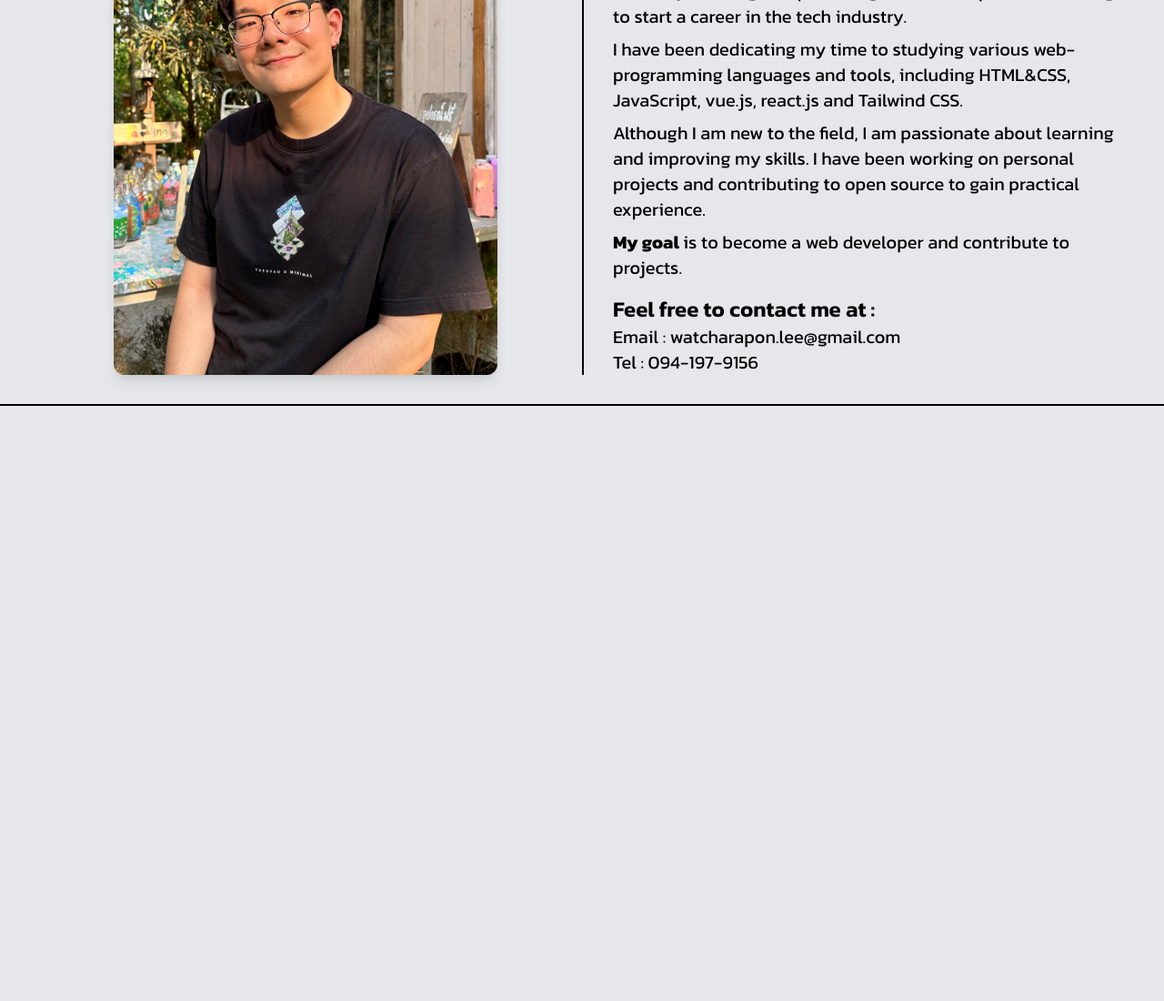
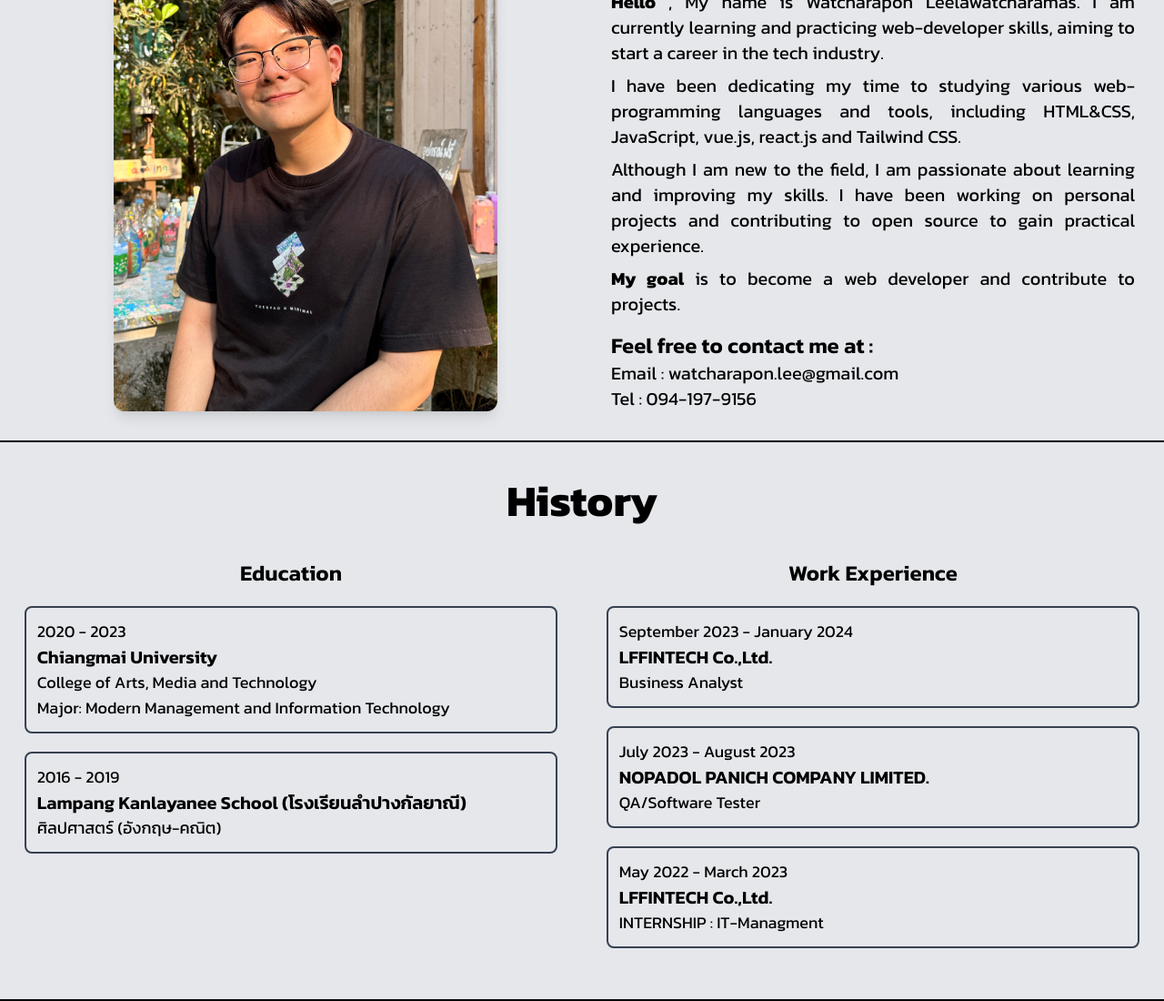
Before and after one commit to Watcharaponlee/Web-Prfofile, a website: page index.html in a window 1280 px wide. Shown: the part 408-1508 px from the top of the page at 91% size. Before the commit the page ends 854 px from the top, so only its background shows below. Drawn offline with nearby package versions, Linux system fonts and the light colour scheme.

Commit message:
Update_20/7/2567
Add :
Animation
My History

```diff
--- a/index.html
+++ b/index.html
@@ -7,31 +7,35 @@
     <style>
         @import url('https://fonts.googleapis.com/css2?family=Kanit:ital,wght@0,100;0,200;0,300;0,400;0,500;0,600;0,700;0,800;0,900;1,100;1,200;1,300;1,400;1,500;1,600;1,700;1,800;1,900&display=swap');
     </style>
-    <link href="./public/output.css" rel="stylesheet">
+    <!-- <link href="./public/output.css" rel="stylesheet"> -->
+    <link rel="icon" href="./image/favicon.ico" type="image/x-icon">
     <link href="https://cdn.jsdelivr.net/npm/tailwindcss@2.2.19/dist/tailwind.min.css" rel="stylesheet">
-    <link rel="icon" href="./image/favicon.ico" type="image/x-icon">
+    <link
+    rel="stylesheet"
+    href="https://cdnjs.cloudflare.com/ajax/libs/animate.css/4.1.1/animate.min.css"
+  />
 </head>
 <body>
     <nav class=" p-4 ">
         <div class="border-b-2 pb-4 pt-0 border-black container mx-auto flex justify-between items-center">
             <div class="flex items-center flex-shrink-0 text-black mr-6">
-                <span class="font-light text-xl tracking-tight ">Watcharapon Leelawatcharamas</span>
+                <span class="font-light text-xl tracking-tight">Watcharapon Leelawatcharamas</span>
             </div>
     </nav>
 
-    <div class="container mx-auto px-4 pt-7 pb-14 border-b-2 border-black text-center">
-        <h1 class="text-8xl font-bold"><ins>Welcome</ins> to My Web-Profile
+    <div class="container mx-auto px-4 pt-7 pb-14 border-b-2 border-black text-center ">
+        <h1 class="text-8xl font-bold fade-in"><ins>Welcome</ins> to My Web-Profile
     </div>
 
-    <section class="container mx-auto p-8 flex flex-col md:flex-row border-b-2 border-black items-center">
+    <section class="container mx-auto p-8 flex flex-col md:flex-row m-10 border-b-2 border-black items-center">
         <!-- รูปภาพ -->
-        <div class="w-full md:w-1/2 flex justify-center mb-4 md:mb-0">
+        <div class="w-full md:w-1/2 flex justify-center mb-4 md:mb-0 animate__animated animate__fadeInLeft">
             <img src="./image/watcharapon_3.jpg" alt="Profile Picture" class="rounded-xl shadow-lg">
         </div>
         <!-- หัวข้อและเนื้อหา -->
-        <div class="w-full md:w-1/2 md:pl-8 border-l-2 border-black">
-            <h2 class="text-5xl font-bold mb-4 underline">About Me</h2>
-            <p class=" mb-2 text-xl font-normal">
+        <div class="w-full md:w-1/2 md:pl-8 border-black text-justify animate__animated animate__fadeInRight">
+            <h2 class="text-5xl font-bold mb-4 ">About Me</h2>
+            <p class=" mb-2 text-xl font-normal ">
                 <strong>Hello</strong> , My name is Watcharapon Leelawatcharamas.
                 I am currently learning and practicing web-developer skills,
                 aiming to start a career in the tech industry.
@@ -54,6 +58,51 @@
         </div>
     </section>
 
+    <div class="container mx-auto pb-14 border-b-2 border-black">
+        <h1 class="text-5xl font-bold text-center">History</h1>
+        <div class=" grid grid-cols-1 md:grid-cols-2 mt-10 justify-items-center">
+          <!-- Education Section -->
+          <div class="w-11/12">
+            <h2 class="text-2xl font-semibold text-center mb-5">Education</h2>
+            <div class="space-y-5 text-lg">
+                <div class="p-3 border-2 border-gray-700 rounded-lg hover:bg-purple-400 hover:text-white transition-all duration-300 ease-in-out hover:scale-105">
+                    <p class="">2020 - 2023</p>
+                    <p class="font-semibold text-xl">Chiangmai University</p>
+                    <p>College of Arts, Media and Technology</p>
+                    <p>Major: Modern Management and Information Technology</p>
+                </div>
+              <div class="p-3 border-2 border-gray-700 rounded-lg hover:bg-blue-900 hover:text-white transition-all duration-300 ease-in-out hover:scale-105">
+                <p class="">2016 - 2019</p>
+                <p class="font-semibold text-xl">Lampang Kanlayanee School (โรงเรียนลำปางกัลยาณี)</p>
+                <p>ศิลปศาสตร์ (อังกฤษ-คณิต)</p>
+              </div>
+            </div>
+          </div>
+
+          <!-- Experience Section -->
+          <div class="w-11/12">
+            <h2 class="text-2xl font-semibold text-center mb-5">Work Experience</h2>
+            <div class="space-y-5 text-lg">
+                <div class="p-3 border-2 border-gray-700 rounded-lg hover:bg-green-700 hover:text-white transition-all duration-300 ease-in-out hover:scale-105">
+                <p class="">September 2023 - January 2024</p>
+                <p class="font-semibold text-xl">LFFINTECH Co.,Ltd.</p>
+                <p>Business Analyst</p>
+              </div>
+              <div class="p-3 border-2 border-gray-700 rounded-lg hover:bg-blue-700 hover:text-yellow-500 transition-all duration-300 ease-in-out hover:scale-105">
+                <p class="">July 2023 - August 2023</p>
+                <p class="font-semibold text-xl">NOPADOL PANICH COMPANY LIMITED.</p>
+                <p>QA/Software Tester</p>
+              </div>
+              <div class="p-3 border-2 border-gray-700 rounded-lg hover:bg-green-700 hover:text-white transition-all duration-300 ease-in-out hover:scale-105">
+                <p class="">May 2022 - March 2023</p>
+                <p class="font-semibold text-xl">LFFINTECH Co.,Ltd.</p>
+                <p>INTERNSHIP : IT-Managment</p>
+              </div>
+            </div>
+          </div>
+        </div>
+    </div>
+
 
 </body>
 </html>
@@ -68,4 +117,23 @@ img{
     /* width: 30rem; */
     height: 33rem;
 }
+.hover\:scale-105:hover {
+      transform: scale(1.05);
+    }
+
+@keyframes fadeIn {
+  from {
+    opacity: 0;
+  }
+  to {
+    opacity: 1;
+  }
+}
+
+.fade-in {
+  animation: fadeIn 1s ease-in-out;
+}
+.animate__animated.animate__fadeIn {
+  --animate-duration: 2s;
+}
 </style>
```
